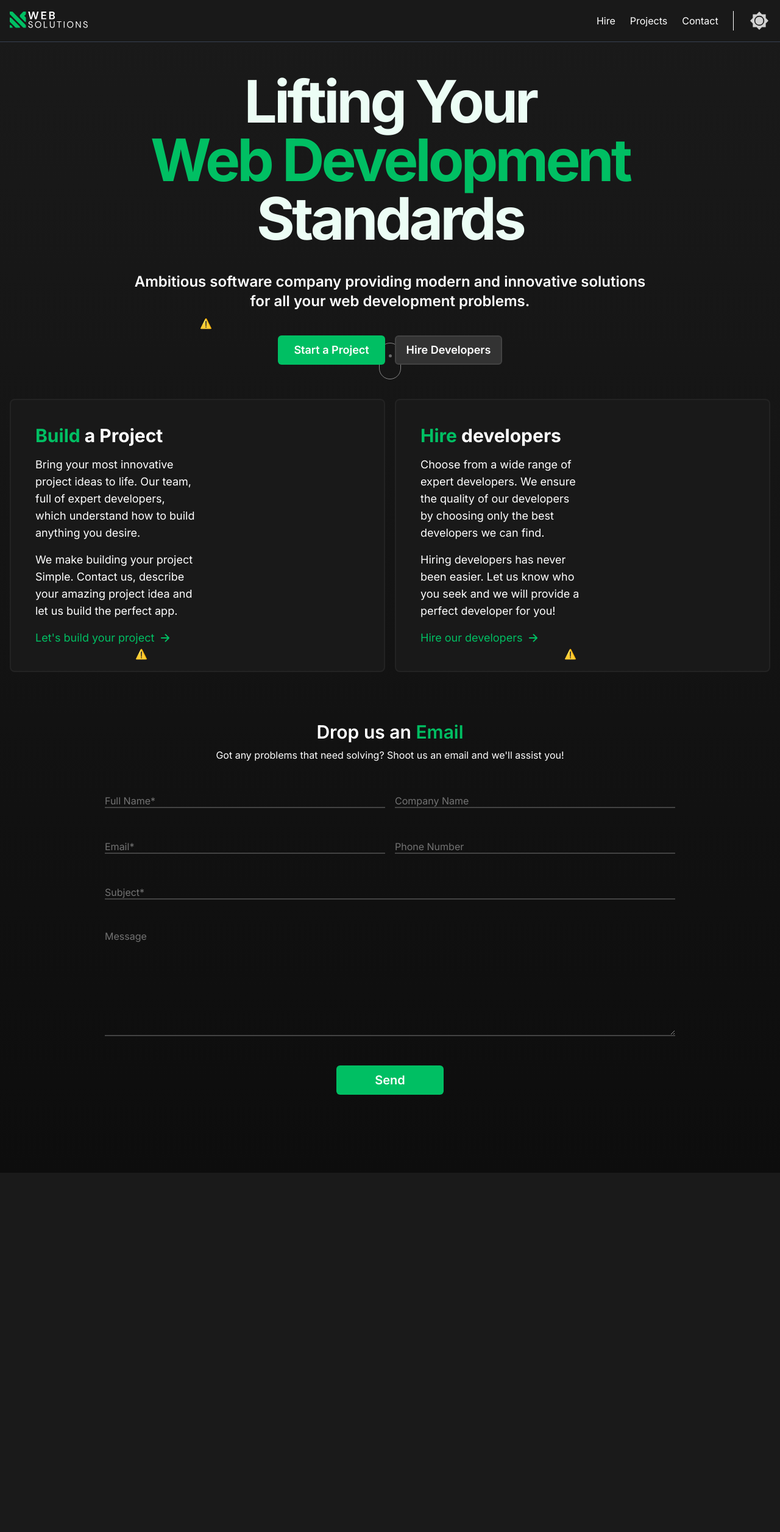
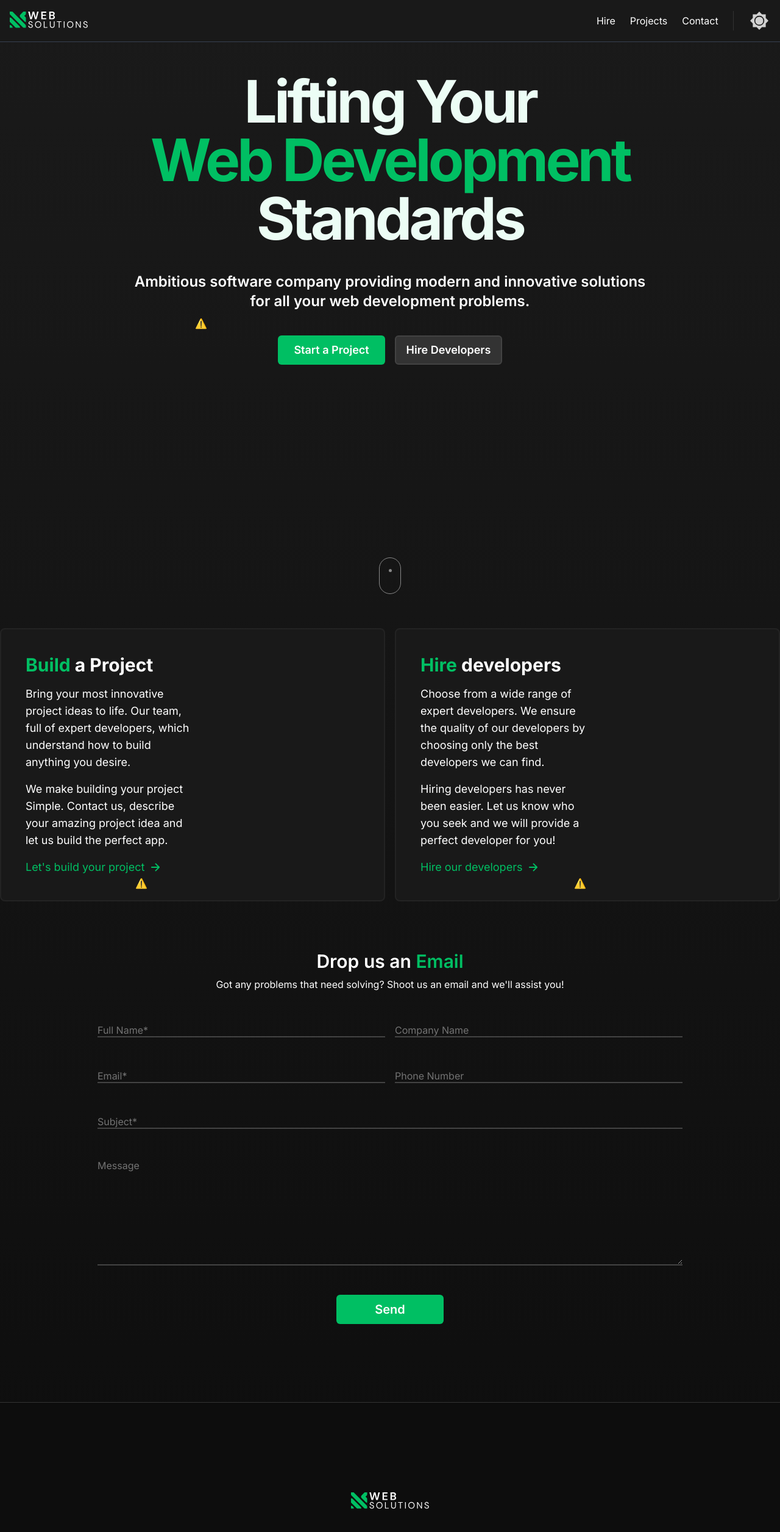
Before and after one commit to WebSolutions-Co/web-solution.dev, a Next.js app: page / in a window 1280 px wide. Shown: the top 2512 px of the page at 61% size. Before the commit the page ends 1923 px from the top, so only its background shows below. Built offline with nearby package versions, Linux system fonts and the light colour scheme; no server answers.

Commit message:
Few fixes and tweaks, add placeholder images

```diff
--- a/app/globals.css
+++ b/app/globals.css
@@ -54,6 +54,8 @@ body {
 }
 
 main {
+	/* box-shadow: 0px -64px 100px 40px #00bf6333 inset; */
+
 	color: rgb(var(--foreground-rgb));
 	background: linear-gradient(
 			to bottom,
--- a/app/layout.tsx
+++ b/app/layout.tsx
@@ -5,6 +5,7 @@ import Navigation from './ui/Navigation';
 import RootProviders from './ui/RootProviders';
 
 import './globals.css';
+import Footer from './ui/Footer';
 const inter = Inter({ subsets: ['latin'] });
 
 export const metadata: Metadata = {
--- a/app/page.tsx
+++ b/app/page.tsx
@@ -1,6 +1,7 @@
 'use client';
 
 import useTheme from './hooks/useTheme';
+import Footer from './ui/Footer';
 import ContactForm from './ui/Forms/Contact';
 import Build from './ui/HomePage/Build';
 import Header from './ui/HomePage/Header';
@@ -13,12 +14,12 @@ const Home = () => {
 		<main
 			className={`${
 				isDark ? 'dark-theme dark' : 'light-theme'
-			} flex min-h-screen flex-col w-full overflow-hidden items-center justify-between px-4`}
+			} flex min-h-screen flex-col w-full overflow-hidden items-center justify-between`}
 		>
 			{/* <div className='absolute -left-[10vw] top-64 z-10 w-[25vw]'>
 				<LottieAnimation animation='https://lottie.host/5ffddeea-0137-4619-8829-0a051823b1a5/Mig6sBBJ4i.json' />
 			</div> */}
-			<div className='max-w-content w-full'>
+			<div className='max-w-content w-full px-4 xl:px-0'>
 				<Header />
 				<div className='w-full mt-0 xl:mt-8 gap-4 justify-center items-center flex flex-col xl:flex-row '>
 					<Build />
@@ -26,6 +27,7 @@ const Home = () => {
 				</div>
 				<ContactForm />
 			</div>
+			<Footer />
 		</main>
 	);
 };
--- /dev/null
+++ b/app/ui/Footer/index.tsx
@@ -0,0 +1,32 @@
+'use client';
+
+import React from 'react';
+import LogoWhite from '@/public/logos/white-horizontal.svg';
+import LogoBlack from '@/public/logos/black-horizontal.svg';
+import Link from 'next/link';
+import Image from 'next/image';
+import useTheme from '@/app/hooks/useTheme';
+
+const Footer = () => {
+	const { isDark } = useTheme();
+
+	return (
+		<div
+			className={`${
+				isDark
+					? 'dark bg-dark-850 text-white border-dark-600'
+					: 'bg-white text-black border-light-300'
+			} px-4 py-36 w-full items-center flex-col-reverse flex justify-between border-t-[1px] `}
+		>
+			<Link href={'/'}>
+				<Image
+					src={isDark ? LogoWhite : LogoBlack}
+					alt='Web solutions logo'
+					width={128}
+				/>
+			</Link>
+		</div>
+	);
+};
+
+export default Footer;
--- a/app/ui/Forms/Contact/index.tsx
+++ b/app/ui/Forms/Contact/index.tsx
@@ -78,7 +78,7 @@ const ContactForm = () => {
 				/>
 			</div>
 			<button
-				className='text-xl bg-green-500 font-semibold rounded-md w-44 h-12'
+				className='text-xl bg-green-500 text-white font-semibold rounded-md w-44 h-12'
 				onClick={onSubmit}
 			>
 				Send
--- a/app/ui/HomePage/Header.tsx
+++ b/app/ui/HomePage/Header.tsx
@@ -1,9 +1,11 @@
-import React from 'react';
+import React, { Suspense } from 'react';
+import Image from 'next/image';
 import LottieAnimation from '../animations/LottieAnimation';
+import FallbackImage from '@/public/preview-header-img.svg';
 
 const Header = () => {
 	return (
-		<div className='w-full flex h-auto items-center flex-col relative mt-10 md:mt-[118px]'>
+		<div className='w-full flex h-auto items-center flex-col relative pt-10 md:pt-[118px]'>
 			<div className='flex flex-col gap-8 md:gap-10 items-center'>
 				<h1 className='text-6xl sm:text-7xl lg:text-8xl font-bold tracking-tighter leading-[4rem] lg:leading-[6rem] text-center text-gray-800 dark:text-emerald-50'>
 					Lifting <span className=' hidden sm:inline'>Your</span>{' '}
@@ -28,10 +30,19 @@ const Header = () => {
 					</button>
 				</div>
 			</div>
-			<div className='w-[50vh] h-[50vh] lg:h-auto max-h-[550px] overflow-hidden lg:w-1/2 -translate-y-12 md:-translate-y-20 lg:-translate-y-16 xl:-translate-y-20'>
-				<LottieAnimation animation='https://lottie.host/78794e14-1d31-4291-b3df-dced424cda5d/IGxE4TKb7x.json' />
+			<div className='w-[50vh] min-w-[50vh] h-[50vh] min-h-[50vh] lg:h-auto max-h-[550px] overflow-hidden lg:w-1/2 -translate-y-12 md:-translate-y-20 lg:-translate-y-16 xl:-translate-y-20'>
+				<LottieAnimation
+					animation='https://lottie.host/78794e14-1d31-4291-b3df-dced424cda5d/IGxE4TKb7x.json'
+					fallback={
+						<Image
+							src={FallbackImage}
+							alt='Animation fallback image'
+							className='h-full w-full'
+						/>
+					}
+				/>
 			</div>
-			<div className='absolute w-full bottom-12 lg:bottom-20 xl:bottom-0 left-0 flex justify-center'>
+			<div className='absolute w-full bottom-12 lg:bottom-20 xl:bottom-6 left-0 flex justify-center'>
 				<div className='w-[36px] animate-mouseMoveDown h-[60px] border-[1px] rounded-[18px] dark:border-white border-gray-800 relative after:h-[5px] after:w-[5px] after:block after:bg-black dark:after:bg-white opacity-50 after:animate-mouseScrollDown after:left-[15px] after:absolute after:rounded-full' />
 			</div>
 		</div>
--- a/app/ui/HomePage/components/Card.tsx
+++ b/app/ui/HomePage/components/Card.tsx
@@ -4,7 +4,7 @@ const Card = ({ children }: { children: ReactNode }) => {
 	return (
 		<div
 			id='card'
-			className='xl:w-1/2 md:w-3/4 w-full relative flex flex-col p-5 md:p-10 gap-4 transition-all bg-light-50 dark:bg-dark-750 overflow-hidden rounded-lg border-2 border-light-200 dark:border-dark-700 group lg:hover:scale-[1.02]'
+			className='xl:w-1/2 md:w-3/4 w-full relative flex flex-col p-5 md:p-10 gap-4 transition-all bg-light-50 dark:bg-dark-750 overflow-hidden rounded-lg border-2 border-light-200 dark:border-dark-700 group //lg:hover:scale-[1.02]'
 		>
 			{children}
 		</div>
--- a/app/ui/Navigation/components/DesktopNavigation.tsx
+++ b/app/ui/Navigation/components/DesktopNavigation.tsx
@@ -17,9 +17,9 @@ const DesktopNavigation = () => {
 		<div
 			className={`hidden desktop-navigation lg:flex w-full z-50 left-0 fixed top-0 p-4 ${
 				isDark
-					? 'dark dark-theme bg-darkBg bg-opacity-80'
-					: 'light-theme bg-white bg-opacity-80'
-			} border-b-[1px] border-gray-700`}
+					? 'dark dark-theme bg-darkBg bg-opacity-80 border-gray-700'
+					: 'light-theme bg-white bg-opacity-80 border-light-300'
+			} border-b-[1px] `}
 		>
 			<div className='flex max-w-content w-full mx-auto justify-between'>
 				<Link href={'/'}>
@@ -54,7 +54,7 @@ const DesktopNavigation = () => {
 							</Link>
 						</div>
 					))}
-					<div className='w-px h-8 bg-gray-900 dark:bg-white' />
+					<div className='w-px h-8 bg-light-300 dark:bg-dark-600' />
 					<ToggleThemeButton />
 				</div>
 			</div>
--- a/app/ui/Navigation/components/MobileNavigation.tsx
+++ b/app/ui/Navigation/components/MobileNavigation.tsx
@@ -14,7 +14,7 @@ const MobileNavigation = () => {
 	const { isDark } = useTheme();
 
 	const navigationItemClassName =
-		'flex w-56 h-10 items-center bg-green-500 hover:bg-green-600 py-2 text-white font-semibold duration-200 transition-transform transform-gpu after:absolute after:top-0 after:-left-[40px] after:border-[20px] hover:after:opacity-90 after:border-b-transparent after:border-l-transparent after:z-20 after:border-solid after:border-green-500';
+		'flex w-56 h-10 items-center bg-green-500 hover:bg-green-600 py-2 text-white font-semibold duration-200 transition-transform transform-gpu after:absolute after:top-0 after:-left-[40px] after:border-[20px] hover:after:border-r-green-600 hover:after:border-t-green-600 after:border-b-transparent after:border-l-transparent after:z-20 after:border-solid after:border-green-500';
 
 	return (
 		<div
--- a/app/ui/animations/LottieAnimation.tsx
+++ b/app/ui/animations/LottieAnimation.tsx
@@ -1,18 +1,21 @@
 import { Player } from '@lottiefiles/react-lottie-player';
-import React from 'react';
+import React, { ReactNode, Suspense } from 'react';
 
 export interface LottieAnimationProps {
 	animation: string;
 	loop?: boolean;
 	animationRef?: React.Ref<Player>;
+	fallback: ReactNode;
 }
 
 const LottieAnimation: React.FC<LottieAnimationProps> = ({
 	animation,
 	loop = true,
 	animationRef,
+	fallback,
 }) => {
 	return (
+		<Suspense fallback={fallback}>
 			<Player
 				ref={animationRef}
 				loop={loop}
@@ -21,6 +24,7 @@ const LottieAnimation: React.FC<LottieAnimationProps> = ({
 				src={animation}
 				className='h-full w-full'
 			/>
+		</Suspense>
 	);
 };
 
--- a/tailwind.config.ts
+++ b/tailwind.config.ts
@@ -51,6 +51,7 @@ const config: Config = {
 					700: '#232323',
 					750: '#191919',
 					800: '#131313',
+					850: '#0d0d0d',
 					900: '#030303',
 				},
 				darkBg: 'rgb(26, 26, 26)',
@@ -60,6 +61,11 @@ const config: Config = {
 			},
 			maxWidth: {
 				content: '1376px',
+			},
+			boxShadow: {
+				side: '20px -120px 90px 4px #00BF6333, -20px -120px 90px 4px #00BF6333',
+				left: '-20px 0px 40px 4px #00BF6333',
+				right: '20px 0px 40px 4px #00BF6333',
 			},
 			animation: {
 				mouseMoveDown:
```
Also changed, not shown: app/ui/HomePage/Build.tsx (+26 -17 lines), public/preview-header-img.svg (added). Lines whose indentation alone changed are shown as unchanged.
